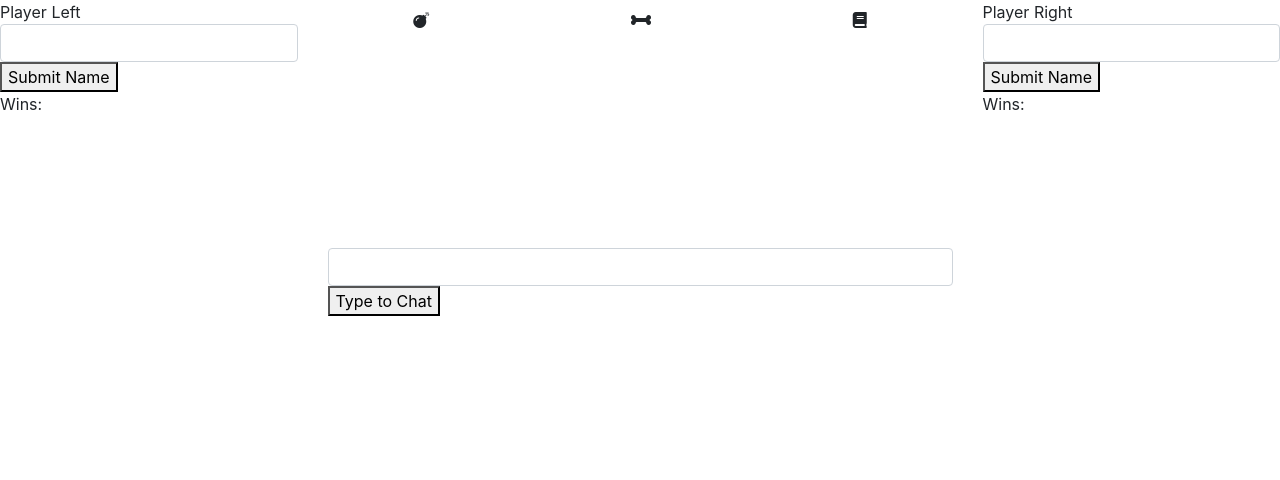
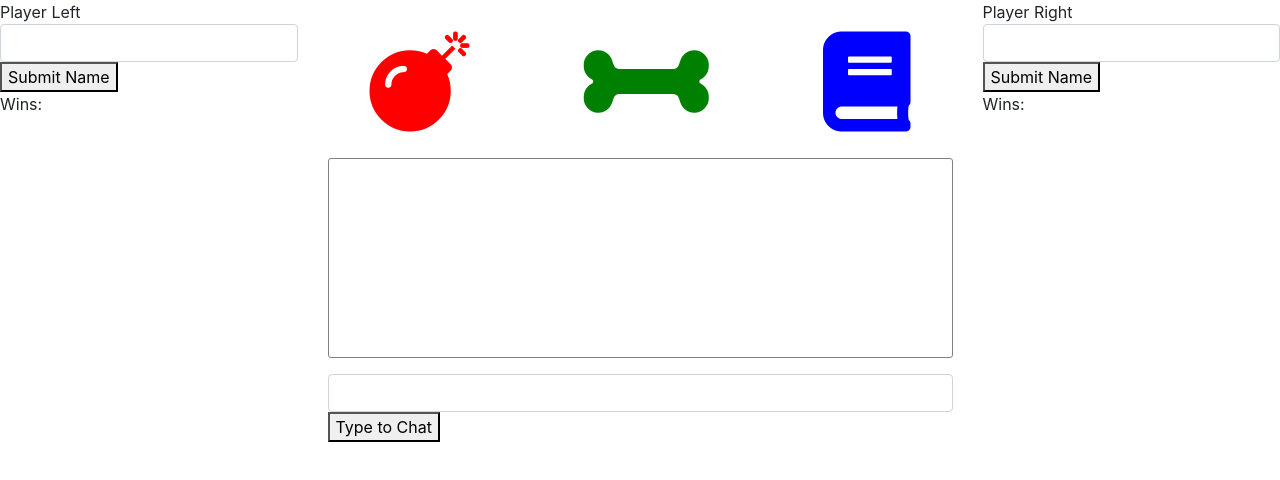
Before and after one commit to ascinitially/RPS-Multiplayer, a plain HTML site: page index.html in a window 1280 px wide. Drawn offline with nearby package versions, Linux system fonts and the light colour scheme.

Commit message:
RPS-Multiplayer

```diff
--- a/assets/app.js
+++ b/assets/app.js
@@ -23,7 +23,8 @@ $("#submitChat").on("click", function(){
     var newLi = $("<li>");
     var content = $("#chatInput").val().trim();
     newLi.append(content);
-    $("#chat").append(newLi);
+    $("#chat").prepend(newLi);
+    $("#chatInput").val("");
 })
 
 $("#pLSubmitName").on("click", function() {
@@ -32,9 +33,10 @@ $("#pLSubmitName").on("click", function() {
     nm.text(content);
     $("#pLName").append(nm);
     db.ref('users/pL').set({
-        pLName : content
+        pLName : content,
     });
     $("#pLInput").val("");
+    $("#pLNameInput").hide();
 })
 
 $("#pRSubmitName").on("click", function() {
@@ -43,10 +45,10 @@ $("#pRSubmitName").on("click", function() {
     nm.text(content);
     $("#pRName").append(nm);
     db.ref('users/pR').set({
-        pRName : content
+        pRName : content,
     });
     $("#pRInput").val("");
-
+    $("#pRNameInput").hide();
 })
 
 $(".img").on("click", function() {
--- a/assets/style.css
+++ b/assets/style.css
@@ -4,8 +4,32 @@
 
 .img {
     margin : auto;
+    font-size : 100px;
 }
 
 .img:hover {
     cursor: pointer;
 }
+
+#bomb {
+    color : red;
+}
+
+#bone {
+    color : green;
+}
+
+#book {
+    color : blue;
+}
+
+#chat {
+    border : 1px solid gray;
+    border-radius : 3px;
+    height : 200px;
+}
+
+ul {
+    list-style-type: none;
+    overflow: auto;
+}
--- a/index.html
+++ b/index.html
@@ -43,8 +43,7 @@
               <div class="img" id="book"><i class="fas fa-book"></i></div>
             </div>
           </div>
-          <div id="chatDisplay"></div>
-            <ul id="chat"></ul>
+          <ul id="chat"></ul>
           <div id="chatDiv">
             <input id="chatInput" class="form-control" type="text">
             <button id="submitChat">Type to Chat</button>
```
